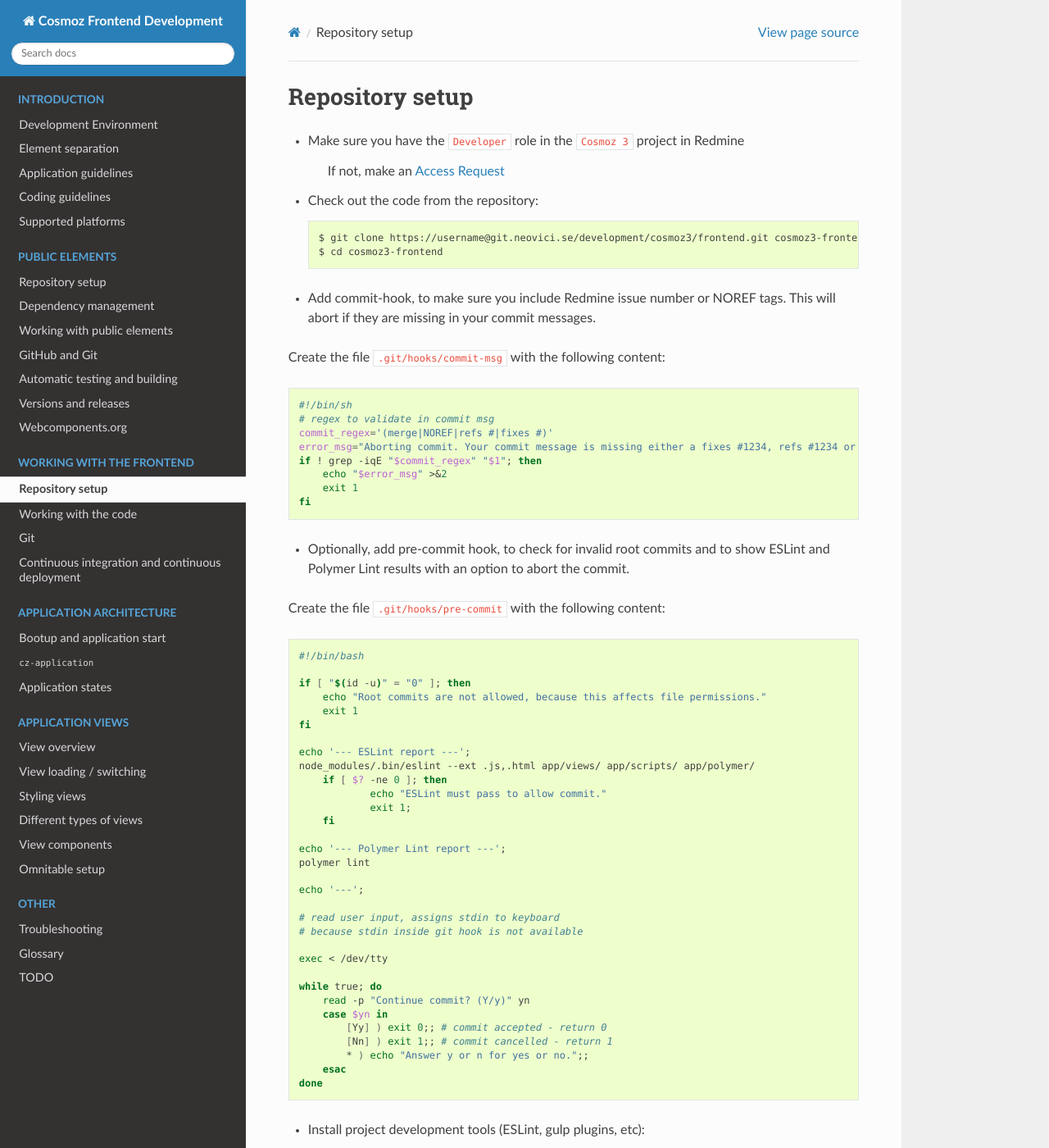
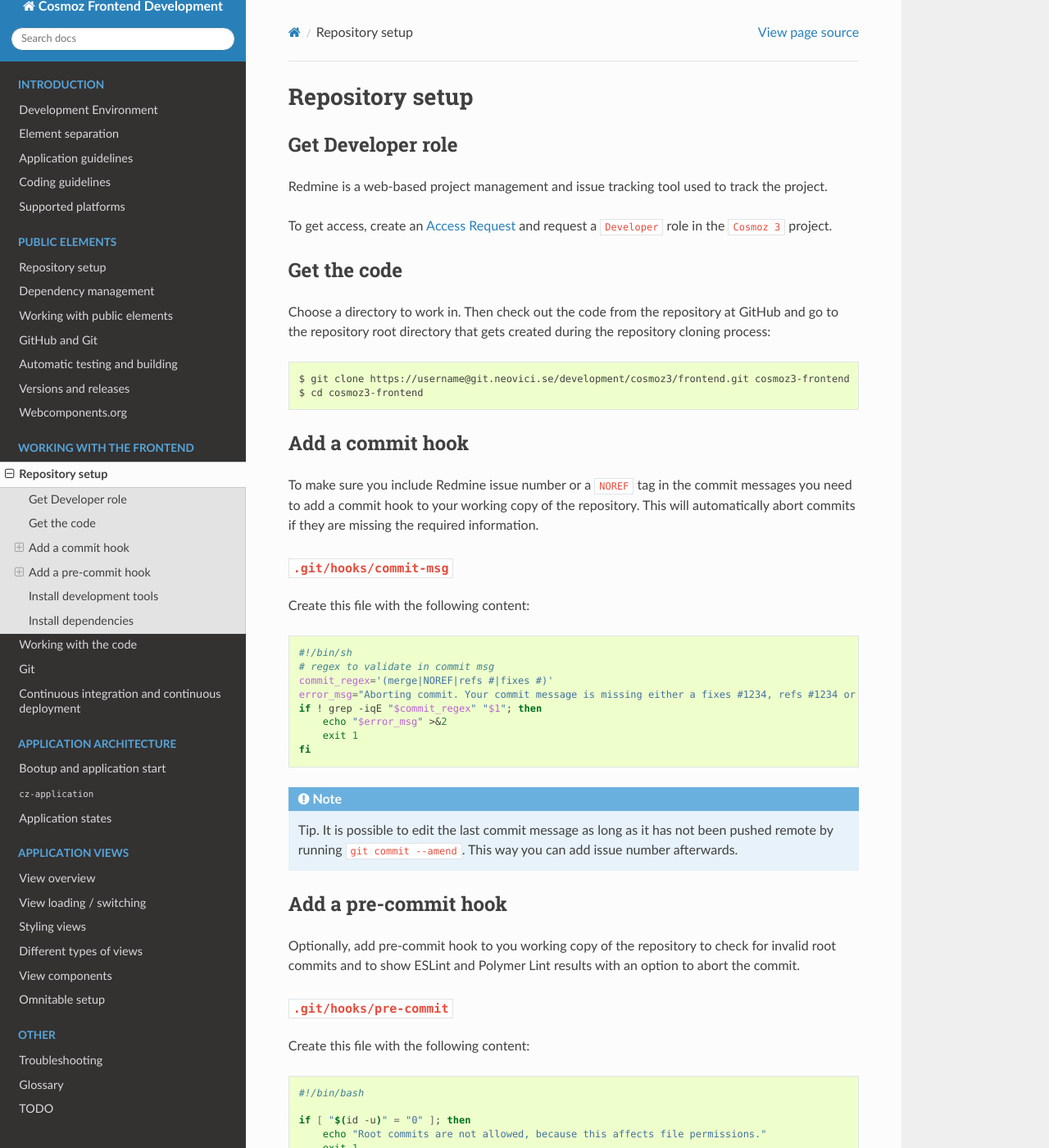
Before and after one commit to plumelo/cosmoz-frontend-rtd, a Sphinx documentation site: the page built from docs/frontend/10-repo-setup.rst, in a window 1280 px wide and 1400 px high. Shown: the whole window at 82% size. Built offline with Sphinx 7.4.7 and the Read the Docs theme 2.0.0, drawn with Linux system fonts in a browser that asks for light colours; some of the changed text lies outside the part shown.

Commit message:
docs/frontend/10-repo-setup, adding and updating information.

```diff
--- a/docs/frontend/10-repo-setup.rst
+++ b/docs/frontend/10-repo-setup.rst
@@ -1,19 +1,38 @@
 Repository setup
-----------------
+================
 
--  Make sure you have the ``Developer`` role in the ``Cosmoz 3`` project in Redmine
+Get Developer role
+------------------
 
-    If not, make an `Access Request <https://redmine.neovici.se/projects/access-requests/issues/new>`_
+Redmine is a web-based project management and issue tracking tool used to track
+the project.
 
--  Check out the code from the repository::
+To get access, create an `Access Request
+<https://redmine.neovici.se/projects/access-requests/issues/new>`_ and request a
+``Developer`` role in the ``Cosmoz 3`` project.
+
+Get the code
+------------
+
+Choose a directory to work in. Then check out the code from the repository at
+GitHub and go to the repository root directory that gets created during the
+repository cloning process::
 
     $ git clone https://username@git.neovici.se/development/cosmoz3/frontend.git cosmoz3-frontend
     $ cd cosmoz3-frontend
 
-* Add commit-hook, to make sure you include Redmine issue number or NOREF tags.
-  This will abort if they are missing in your commit messages.
+Add a commit hook
+-----------------
 
-Create the file ``.git/hooks/commit-msg`` with the following content:
+To make sure you include Redmine issue number or a ``NOREF`` tag in the commit
+messages you need to add a commit hook to your working copy of the repository.
+This will automatically abort commits if they are missing the required
+information.
+
+:file:`.git/hooks/commit-msg`
+~~~~~~~~~~~~~~~~~~~~~~~~~~~~~
+
+Create this file  with the following content:
 
 .. code-block:: bash
 
@@ -26,10 +45,22 @@
         exit 1
     fi
 
-* Optionally, add pre-commit hook, to check for invalid root commits and to
-  show ESLint and Polymer Lint results with an option to abort the commit.
+.. note::
+    Tip. It is possible to edit the last commit message as long as it has not
+    been pushed remote by running ``git commit --amend``. This way you can add
+    issue number afterwards.
 
-Create the file ``.git/hooks/pre-commit`` with the following content:
+Add a pre-commit hook
+---------------------
+
+Optionally, add pre-commit hook to you working copy of the repository to check
+for invalid root commits and to show ESLint and Polymer Lint results with an
+option to abort the commit.
+
+:file:`.git/hooks/pre-commit`
+~~~~~~~~~~~~~~~~~~~~~~~~~~~~~
+
+Create this file with the following content:
 
 .. code-block:: bash
 
@@ -66,13 +97,20 @@
         esac
     done
 
--  Install project development tools (ESLint, gulp plugins, etc)::
+Install development tools
+-------------------------
+
+To install project development tools (ESLint, gulp plugins, etc), do the
+following standing in the repository root directory::
 
     $ npm install
 
 .. todo:: ``yarn install`` (seems to work, faster)
 
--  Install frontend dependencies into the directory::
+Install dependencies
+--------------------
+
+Install frontend dependencies into the root of the repository directory::
 
     $ bower install
 
```
